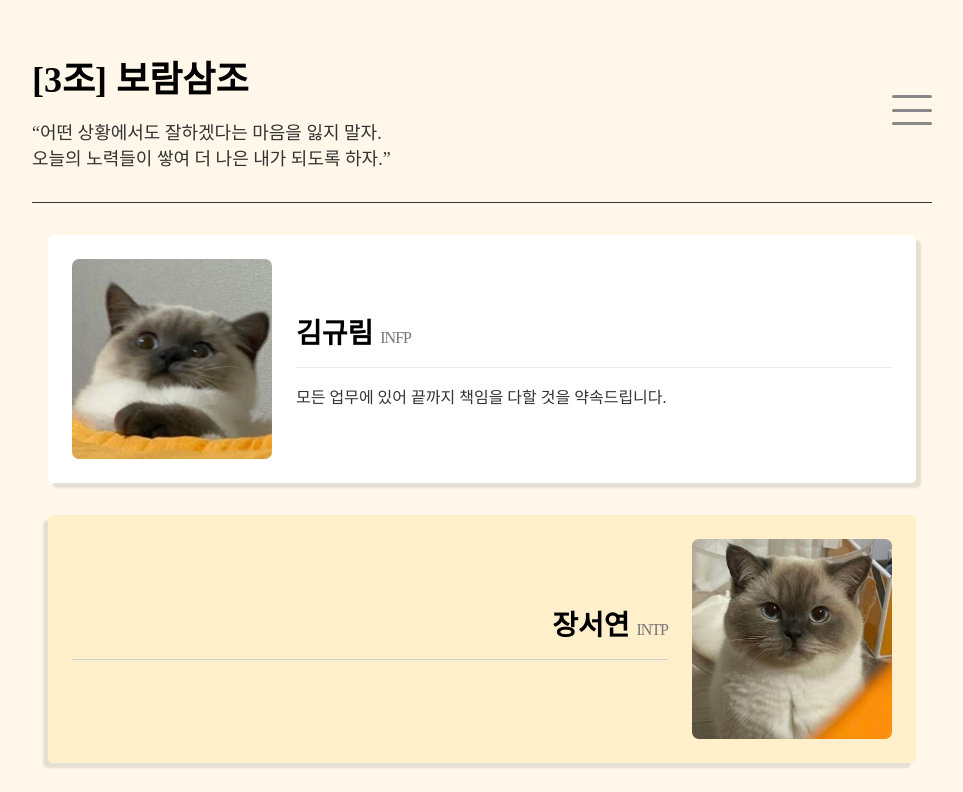
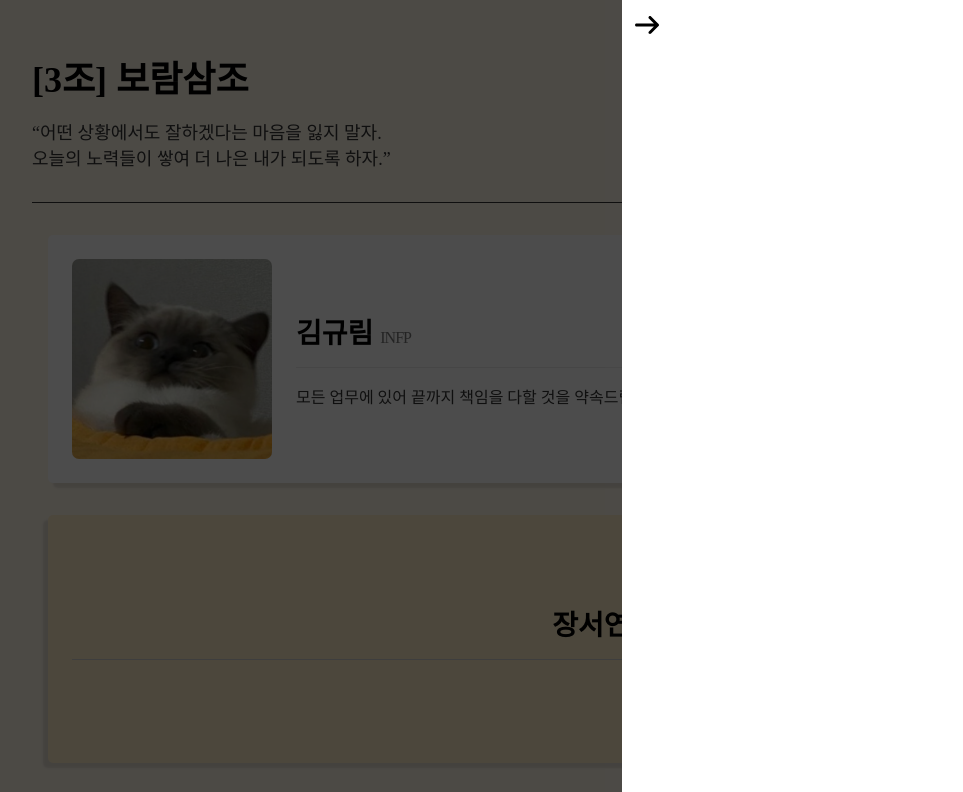
Before and after one commit to kingyulim/3jo_web, a plain HTML site: page index.html in a window 1280 px wide. Both pictures are taken after a click on the button 1070 px from the left and 110 px from the top of the page. Shown: the top 792 px of the page, without its empty margins (158-1121 px from the left). Drawn offline with Linux system fonts and the light colour scheme; a web font is replaced by a local one.

Commit message:
네비게이션 추가 202510011730

```diff
--- a/css/style.css
+++ b/css/style.css
@@ -1,5 +1,13 @@
 @charset "utf-8";
 @import url(./font/pretendard.css);
+
+#nav_wrap{position: fixed; left: 0; top: 0; z-index: 10; width: 100%}
+#nav_wrap .background{visibility: hidden; opacity: 0; transition: 0.5s}
+#nav_wrap .background.on{display: block; visibility: visible; width: 100%; height: 100vh; background: rgb(0 0 0 / 70%); opacity: 1;}
+#nav_wrap .list_inner{position: absolute; right: -100%; top: 0; width: 500px; height: 100%; background: #fff; transition: 0.5s}
+#nav_wrap .list_head{padding: 10px}
+#nav_wrap .list_head .close_btn{width: 30px; transition: 0.5s;}
+#nav_wrap .list_head .close_btn:hover{transform: translateX(10px)}
 
 #member_list_main{padding: 50px 0 140px 0; background: #fff8ea}
 #member_list_main *{font-family: 'Pretendard';}
--- a/index.html
+++ b/index.html
@@ -13,6 +13,22 @@
     <title>3조 : 보람삼조</title>
 </head>
 <body>
+    <div id="nav_wrap">
+        <span class="background"><!-- 네비게이션 배경 화면 --></span>
+        <div class="list_inner">
+            <div class="list_head">
+                <button class="close_btn" type="button">
+                    <img src="img/kim_gyu_lim/arrow-right-solid-full.svg">
+                </button>
+            </div>
+
+            <ul class="menu_list">
+                <li>
+                </li>
+            </ul>
+        </div>
+    </div>
+
     <main id="member_list_main">
         <div class="container">
             <div id="main_page_head">
@@ -28,7 +44,7 @@
                     </p>
                 </div>
 
-                <button class="nav_btn" type="button">
+                <button id="nav_open_btn" class="nav_btn" type="button">
                     <span></span>
                     <span></span>
                     <span></span>
--- a/js/main.js
+++ b/js/main.js
@@ -1,4 +1,18 @@
 $(document).ready(function(){
+    // 네비게이션 스크립트
+    const nav_wrap = $("#nav_wrap");
+
+    $("#nav_open_btn").click(function(){
+        nav_wrap.find(".background").addClass("on");
+        nav_wrap.find(".list_inner").css("right", 0);
+    });
+
+    nav_wrap.on("click", ".background, .close_btn, .close_btn > img", function(){
+        nav_wrap.find(".background").removeClass("on");
+        nav_wrap.find(".list_inner").css("right", "-100%");
+    });
+
+    // 메인 리스트 스크립트
     const member_list_wrap = $("#member_list_wrap");
 
     member_list_wrap.on("click mouseenter mouseleave", "li[data-name]", function(e){
@@ -67,7 +81,6 @@ $(document).ready(function(){
     });
 
     // 목표 텍스트 스크립트
-
     const goals_text = '“어떤 상황에서도 잘하겠다는 마음을 잃지 말자.\n오늘의 노력들이 쌓여 더 나은 내가 되도록 하자.”';
 
     let i = 0;
```
Also changed, not shown: img/kim_gyu_lim/arrow-right-solid-full.svg (added).
